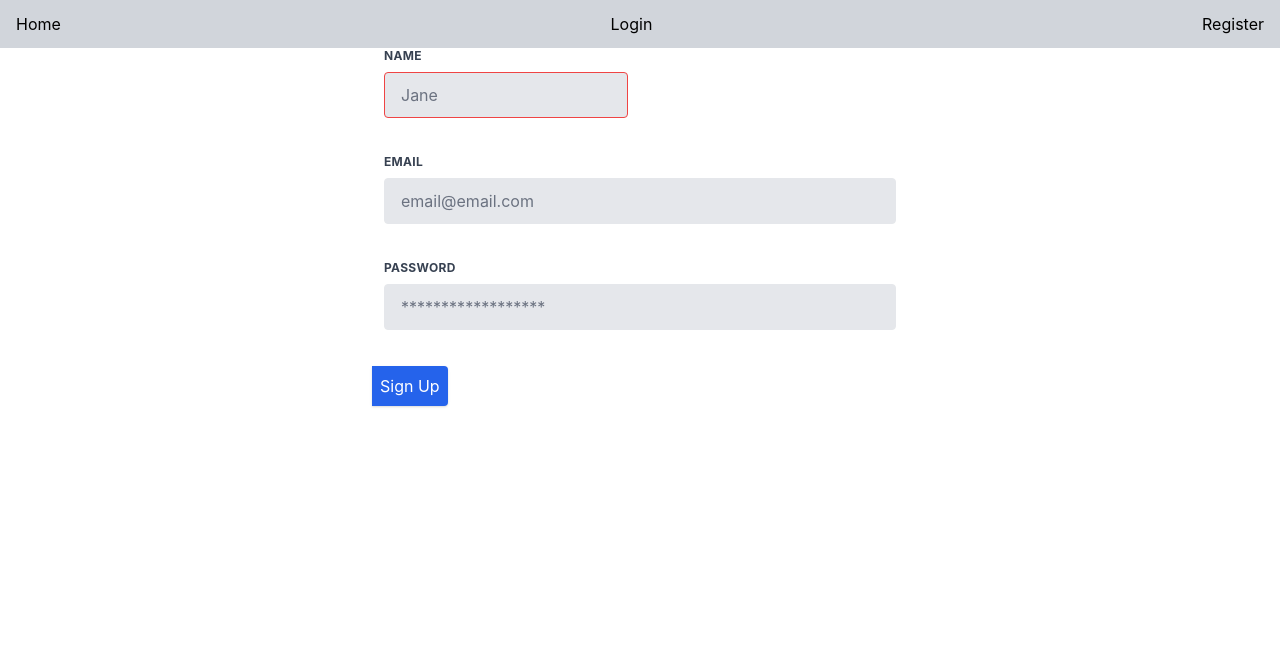
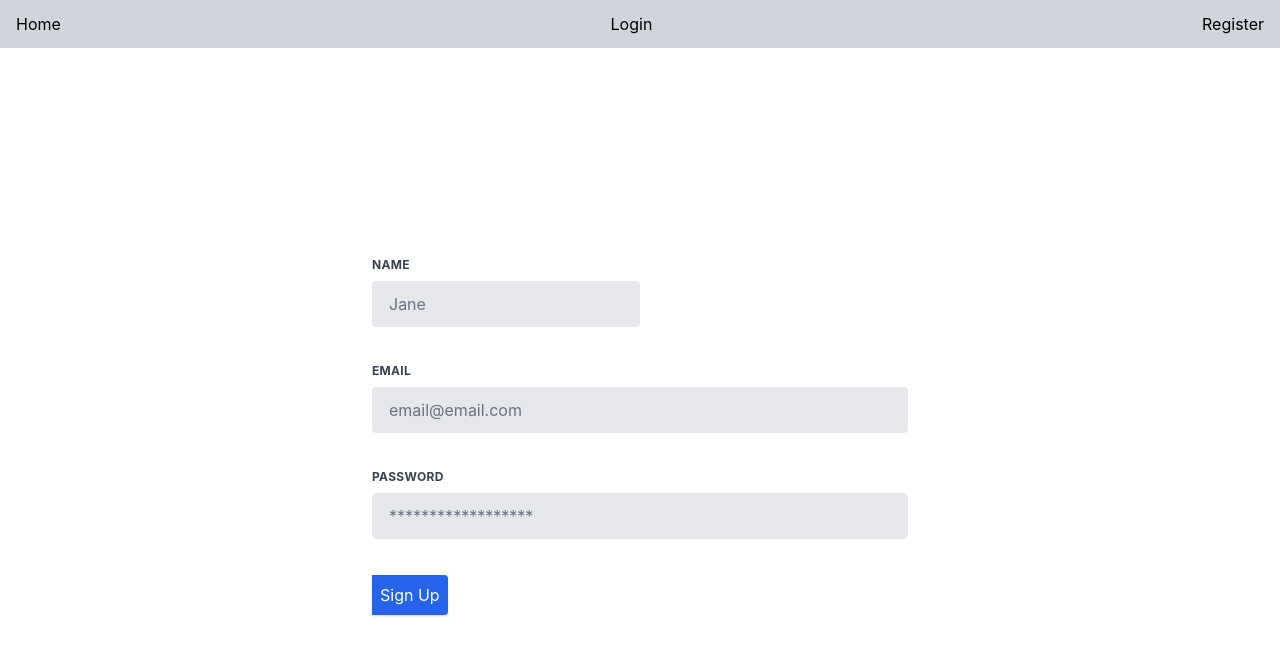
Before and after one commit to blekso/filejet_client, a Next.js app: page /register in a window 1280 px wide. Shown: the top 654 px of the page. Built offline with nearby package versions, Linux system fonts and the light colour scheme.

Commit message:
fixed styling issue

```diff
--- a/pages/_app.js
+++ b/pages/_app.js
@@ -4,10 +4,10 @@ import Nav from "../components/Nav";
 
 function MyApp({ Component, pageProps }) {
   return (
-    <>
+    <div className="App">
       <Nav />
       <Component {...pageProps} />
-    </>
+    </div>
   );
 }
 
--- a/pages/login.js
+++ b/pages/login.js
@@ -13,16 +13,21 @@ export default function Login() {
       password: password,
     };
 
-    axios.post("http://localhost:5000/api/auth", user).then((res) => {
-      console.log(res);
-    });
+    axios
+      .post("http://localhost:5000/api/auth", user)
+      .then((res) => {
+        console.log(res);
+      })
+      .catch((err) => {
+        console.error(err);
+      });
   };
 
   return (
     <div className="w-full h-full flex justify-center items-center">
       <form className="w-full max-w-lg">
         <div className="flex flex-wrap -mx-3 mb-6">
-          <div className="w-full px-3">
+          <div className="w-full">
             <label
               className="block uppercase tracking-wide text-gray-700 text-xs font-bold mb-2"
               htmlFor="grid-email"
@@ -40,7 +45,7 @@ export default function Login() {
           </div>
         </div>
         <div className="flex flex-wrap -mx-3 mb-6">
-          <div className="w-full px-3">
+          <div className="w-full">
             <label
               className="block uppercase tracking-wide text-gray-700 text-xs font-bold mb-2"
               htmlFor="grid-password"
--- a/pages/register.js
+++ b/pages/register.js
@@ -15,16 +15,21 @@ export default function Register() {
       password: password,
     };
 
-    await axios.post("http://localhost:5000/api/users", user).then((res) => {
-      console.log(res);
-    });
+    await axios
+      .post("http://localhost:5000/api/users", user)
+      .then((res) => {
+        console.log(res);
+      })
+      .catch((err) => {
+        console.error(err);
+      });
   };
 
   return (
     <div className="w-full h-full flex justify-center items-center">
       <form className="w-full max-w-lg">
         <div className="flex flex-wrap -mx-3 mb-6">
-          <div className="w-full md:w-1/2 px-3 mb-6 md:mb-0">
+          <div className="w-full md:w-1/2 mb-6 md:mb-0">
             <label
               className="block uppercase tracking-wide text-gray-700 text-xs font-bold mb-2"
               htmlFor="grid-first-name"
@@ -32,7 +37,7 @@ export default function Register() {
               Name
             </label>
             <input
-              className="appearance-none block w-full bg-gray-200 text-gray-700 border border-red-500 rounded py-3 px-4 mb-3 leading-tight focus:outline-none focus:bg-white"
+              className="appearance-none block w-full bg-gray-200 text-gray-700 border border-gray-200 rounded py-3 px-4 mb-3 leading-tight focus:outline-none focus:bg-white"
               id="grid-first-name"
               type="text"
               placeholder="Jane"
@@ -42,7 +47,7 @@ export default function Register() {
           </div>
         </div>
         <div className="flex flex-wrap -mx-3 mb-6">
-          <div className="w-full px-3">
+          <div className="w-full">
             <label
               className="block uppercase tracking-wide text-gray-700 text-xs font-bold mb-2"
               htmlFor="grid-email"
@@ -60,7 +65,7 @@ export default function Register() {
           </div>
         </div>
         <div className="flex flex-wrap -mx-3 mb-6">
-          <div className="w-full px-3">
+          <div className="w-full">
             <label
               className="block uppercase tracking-wide text-gray-700 text-xs font-bold mb-2"
               htmlFor="grid-password"
--- a/styles/globals.css
+++ b/styles/globals.css
@@ -2,6 +2,10 @@
 @tailwind base;
 @tailwind components;
 @tailwind utilities;
+
+.App {
+  height: 100vh;
+}
 
 html,
 body {
```
